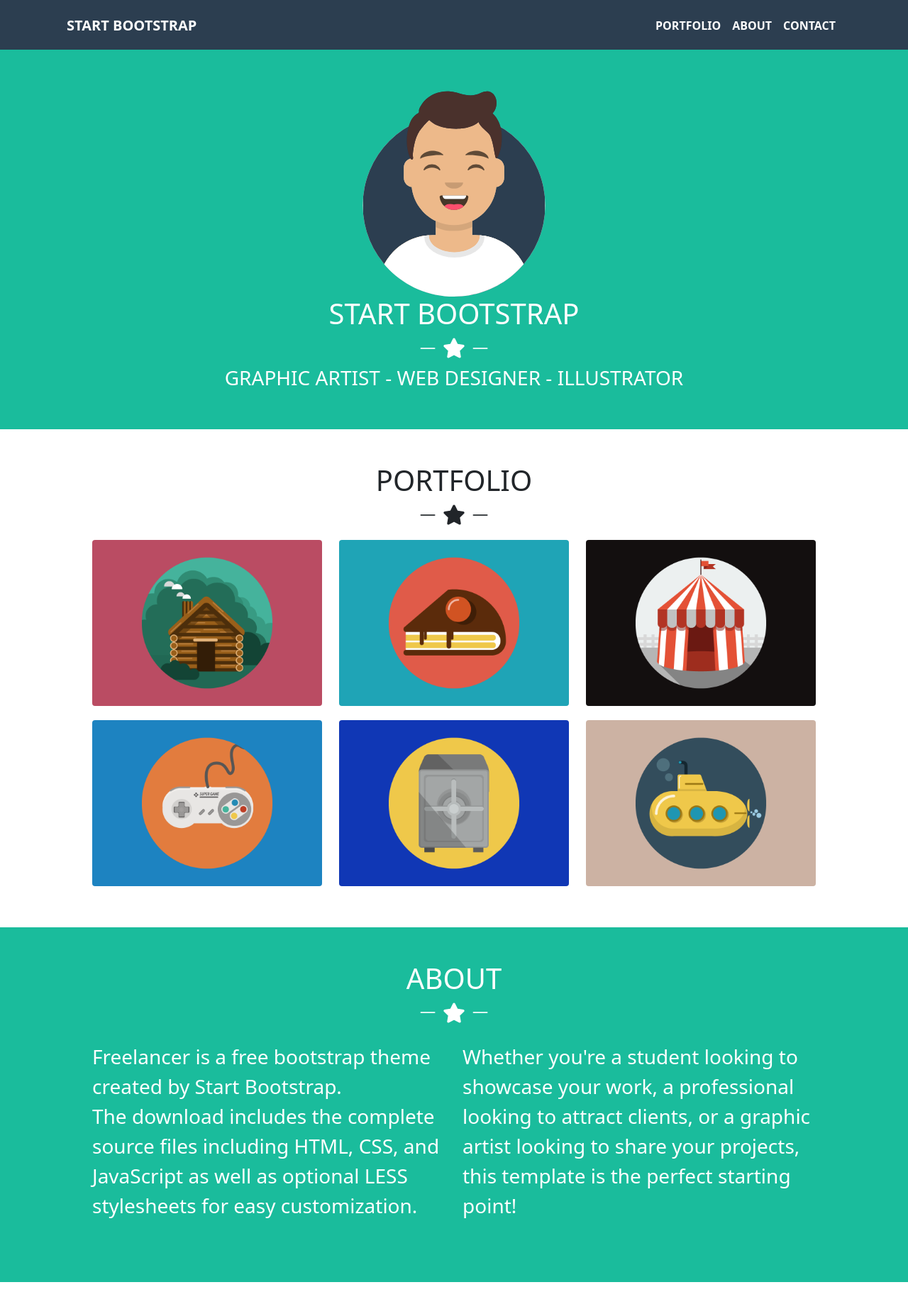
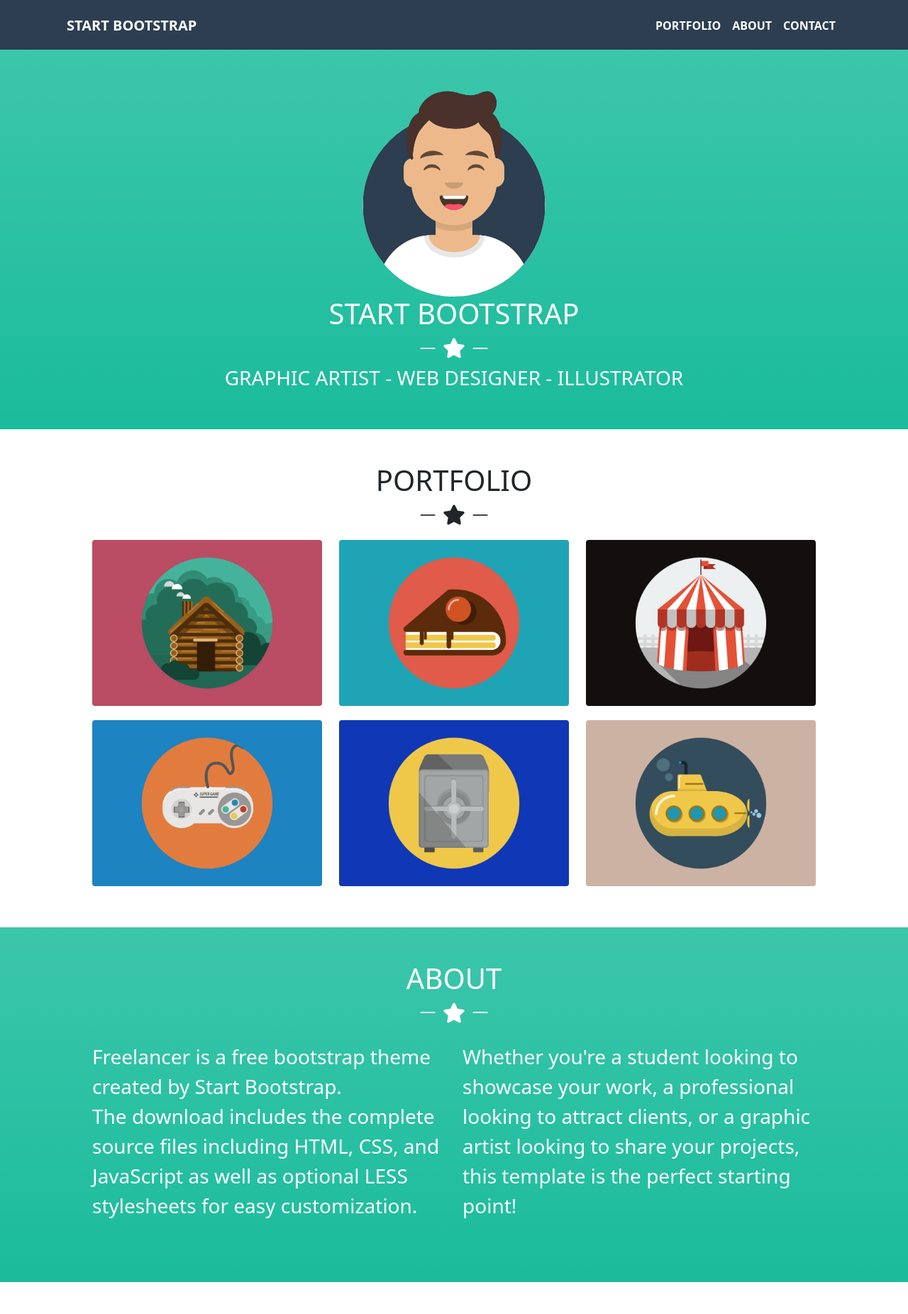
Before and after one commit to DavideVin01/html-css-bootstrap-freelancer, a plain HTML site: page index.html in a window 1280 px wide. Shown: the top 1852 px of the page at 71% size. Drawn offline with nearby package versions, Linux system fonts and the light colour scheme.

Commit message:
Adds bg-gradient to jumbotron & about

```diff
--- a/index.html
+++ b/index.html
@@ -47,7 +47,7 @@
 
     <main>
 
-        <section id="jumbotron" class="container-fluid">
+        <section id="jumbotron" class="container-fluid bg-gradient">
             <div class="row p-5">
                 <div class="col-12 d-flex justify-content-center align-items-center">
                     <img id="jumbotron-avatar" src="img/avatar.svg" alt="Jumbotron's Avatar">
@@ -98,7 +98,7 @@
             </div>
         </section>
 
-        <section id="about">
+        <section id="about" class="bg-gradient">
             <div class="container">
                 <div class="row p-5">
                     <div class="col-12 d-flex justify-content-center align-items-center flex-column text-white">
```
